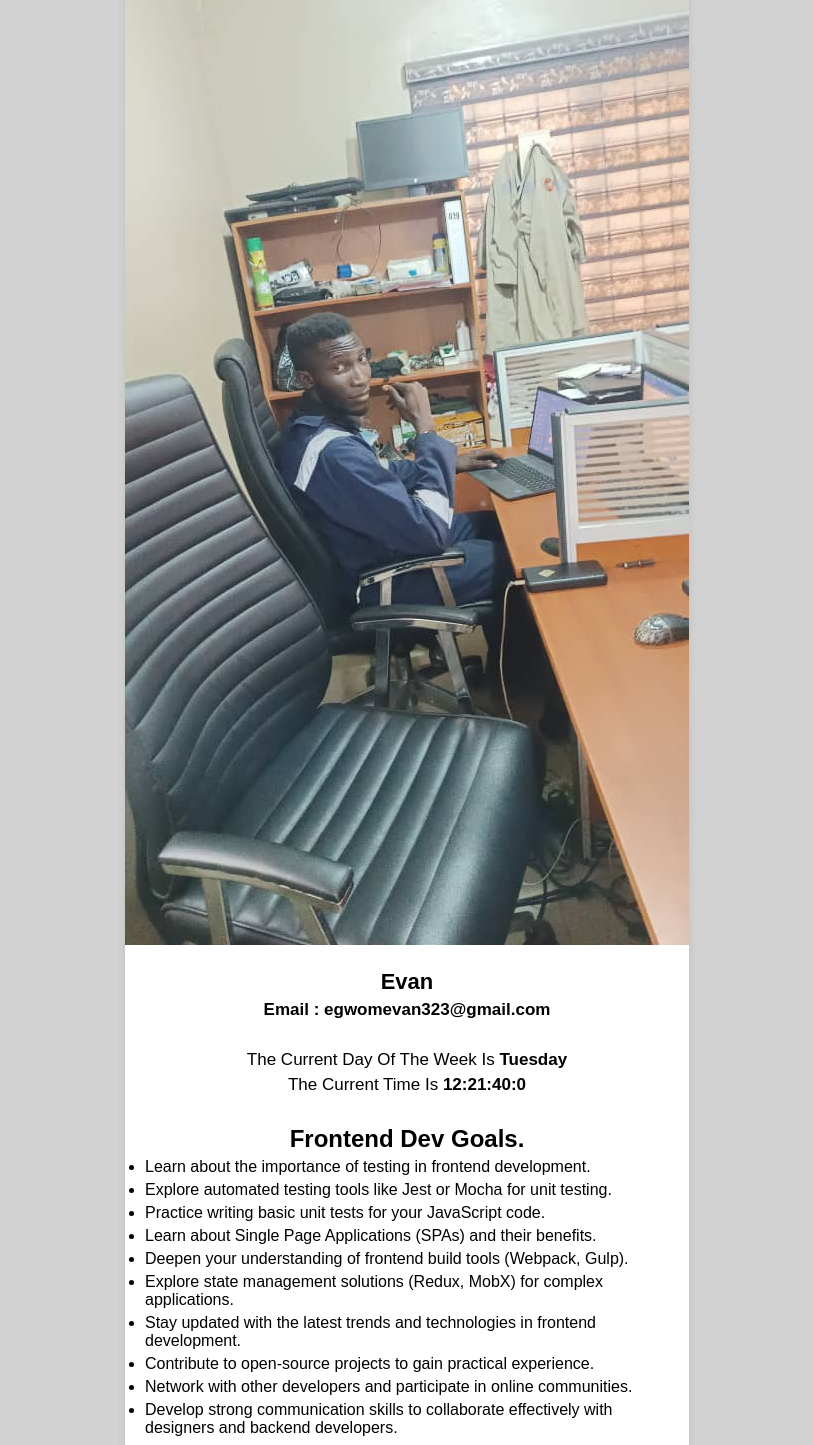
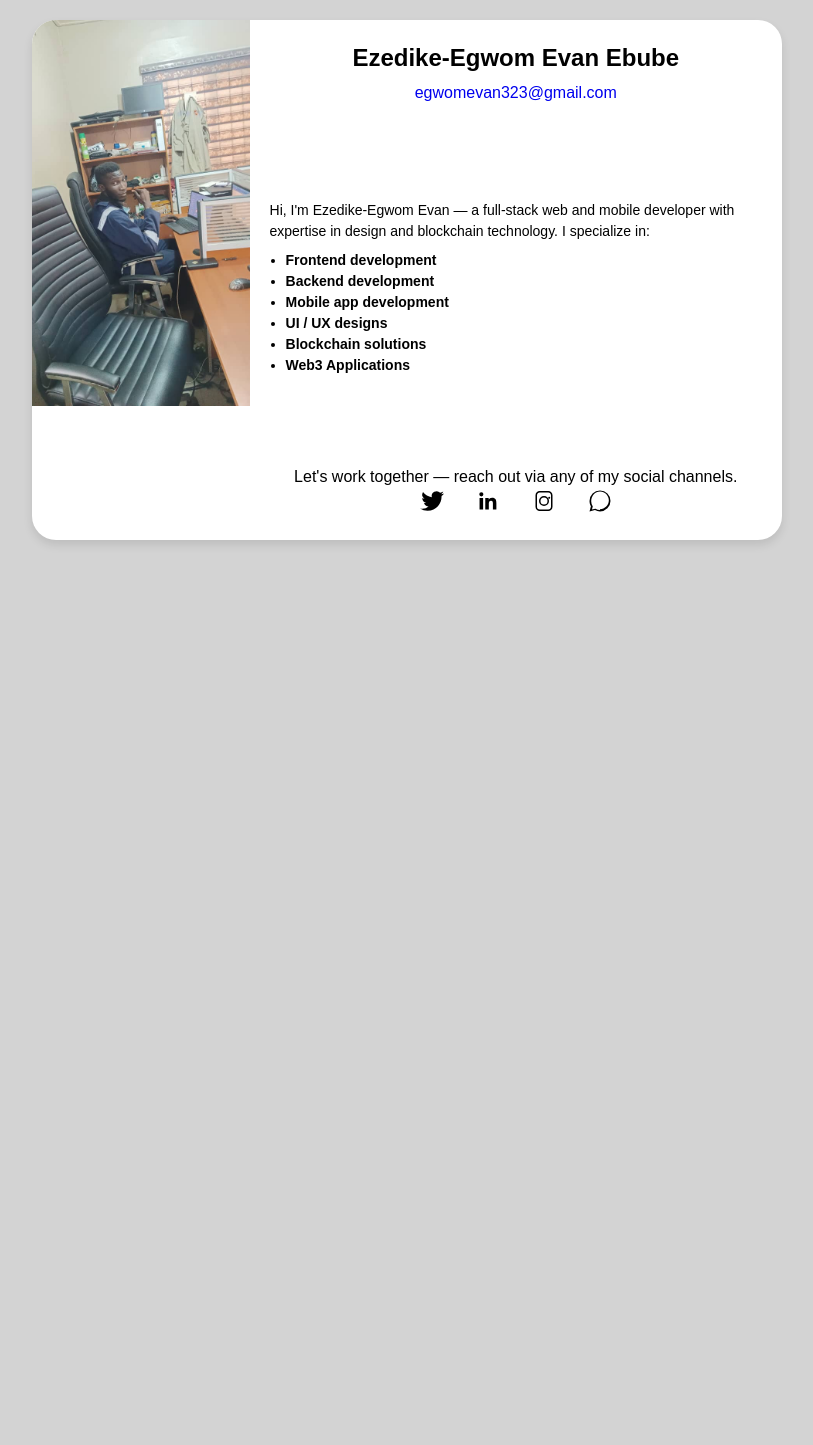
Before and after one commit to Ezedike-Evan/HNG11-Stage-1, a plain HTML site: page index.html in a window 1280 px wide. Shown: the part 120-1565 px from the top of the page, without its empty margins (233-1046 px from the left). After the commit the page ends 800 px from the top, so only its background shows below. Drawn offline with Linux system fonts and the light colour scheme.

Commit message:
FIX:made into a profile card

```diff
--- a/index.html
+++ b/index.html
@@ -1,9 +1,9 @@
 <!DOCTYPE html>
 <html lang="en">
 	<head>
-    <meta charset="UTF-8">
-    <meta name="viewport" content="width=device-width, initial-scale=1.0">
-    <link rel="stylesheet" href="./styles.css">
+		<meta charset="UTF-8" />
+		<meta name="viewport" content="width=device-width, initial-scale=1.0" />
+		<link rel="stylesheet" href="./styles.css" />
 		<title>HNG 11 Stage-1</title>
 	</head>
 	<body>
@@ -12,36 +12,30 @@
 				<img data-testid="slackProfilePicture" class="profile-img" />
 			</div>
 			<div class="text-data">
+				<div>
 					<h1 class="name" data-testid="slackDisplayName"></h1>
-            <h6 class="email">Email : <span data-testid="slackEmail"></span></h6>
-            <p class="day">The current day of the week is <span data-testid="currentDay"></span></p>
-            <p class="time">The current time is <span data-testid="currentTimeUTC"></span></p>
+					<a href="http://" target="_blank" rel="noopener noreferrer">
+						<p class="email" data-testid="slackEmail"></p>
+					</a>
 				</div>
-        <h2>
-            Frontend Dev Goals.
-        </h2>
+				<div>
+					<p class="description">
+						Hi, I'm Ezedike-Egwom Evan — a full-stack web and mobile developer
+						with expertise in design and blockchain technology. I specialize in:
+					</p>
 					<ul>
-            <li>Learn about the importance of testing in frontend development.</li>
-            <li>Explore automated testing tools like Jest or Mocha for unit testing.</li>
-            <li>Practice writing basic unit tests for your JavaScript code.</li>
-            <li>Learn about Single Page Applications (SPAs) and their benefits.</li>
-            <li>Deepen your understanding of frontend build tools (Webpack, Gulp).</li>
-            <li>Explore state management solutions (Redux, MobX) for complex applications.</li>
-            <li>Stay updated with the latest trends and technologies in frontend development.</li>
-            <li>Contribute to open-source projects to gain practical experience.</li>
-            <li>Network with other developers and participate in online communities.</li>
-            <li>Develop strong communication skills to collaborate effectively with designers and backend developers.</li>
+						<li>Frontend development</li>
+						<li>Backend development</li>
+						<li>Mobile app development</li>
+						<li>UI / UX designs</li>
+						<li>Blockchain solutions</li>
+						<li>Web3 Applications</li>
 					</ul>
-        <div class="logo">
-            <a data-testid="keywordLink" target="_blank" rel="noopener noreferrer">
-                <img src="./logos/dog.svg" alt="dog" />
-            </a>
-            <a data-testid="hngLink" target="_blank" rel="noopener noreferrer">
-                <img src="./logos/hng.svg" alt="hng" style="background-color: #00AEFF;" />
-            </a>
-            <a data-testid="scrapeanywebLink" target="_blank" rel="noopener noreferrer">
-                <img src="./logos/scrape.png" alt="scrape" />
-            </a>
+				</div>
+				<div class="social">
+					<p>Let's work together — reach out via any of my social channels.</p>
+					<div class="social-links" id="social-links"></div>
+				</div>
 			</div>
 		</div>
 		<script src="./script.js"></script>
--- a/script.js
+++ b/script.js
@@ -1,44 +1,39 @@
 const data = {
-    slackProfilePicturePath : './me-564px.jpg',
-    scrapeAnyWebHref:"http://scrapeanyweb.site/",
-    keywordLinkHref:"http://keyword.dog/",
-    hngLinkHref:"http://hng.tech/learn",
-    DisplayName : 'Evan',
-    slackEmail : 'egwomevan323@gmail.com',
-    dayOfWeek : ['Sunday','Monday','Tuesday','Wednesday','Thursday','Friday','Saturday'],
-    time : {
-        hrs : '',
-        mins : '',
-        secs : ''
-    }
-}
+	slackProfilePicturePath: "./me-564px.jpg",
+	DisplayName: "Ezedike-Egwom Evan Ebube",
+	email: "egwomevan323@gmail.com",
+};
 
-const slackProfilePicture = document.querySelector('[data-testid="slackProfilePicture"]')
-const scrapeanyweb = document.querySelector('[data-testid="scrapeanywebLink"]')
-const keywordLink = document.querySelector('[data-testid="keywordLink"]')
-const hngLink = document.querySelector('[data-testid="hngLink"]')
-const slackEmail = document.querySelector('[data-testid="slackEmail"]')
-const slackDisplayName = document.querySelector('[data-testid="slackDisplayName"]')
-const currentDay = document.querySelector('[data-testid="currentDay"]')
-const currentTimeUTC = document.querySelector('[data-testid="currentTimeUTC"]')
+const slackProfilePicture = document.querySelector(
+	'[data-testid="slackProfilePicture"]'
+);
 
-slackProfilePicture.src = data.slackProfilePicturePath
-slackProfilePicture.alt = data.DisplayName
-slackProfilePicture.style.width = '100%'
-scrapeanyweb.href = data.scrapeAnyWebHref
-keywordLink.href = data.keywordLinkHref
-hngLink.href = data.hngLinkHref
-slackDisplayName.textContent = data.DisplayName
-slackEmail.textContent = data.slackEmail
+const slackEmail = document.querySelector('[data-testid="slackEmail"]');
+const slackDisplayName = document.querySelector(
+	'[data-testid="slackDisplayName"]'
+);
 
-const updateFunction = ()=>{
-    const currentDate = new Date()
-    currentDay.textContent = data.dayOfWeek[currentDate.getUTCDay()]
+slackProfilePicture.src = data.slackProfilePicturePath;
+slackProfilePicture.alt = data.DisplayName;
+slackProfilePicture.style.width = "100%";
+slackDisplayName.textContent = data.DisplayName;
+slackEmail.textContent = data.email;
 
-    data.time.hrs = currentDate.getUTCHours() < 10 ? '0'+currentDate.getUTCHours() : currentDate.getUTCHours()
-    data.time.mins = currentDate.getUTCMinutes() < 10 ? '0'+currentDate.getUTCMinutes() : currentDate.getUTCMinutes()
-    data.time.secs = currentDate.getUTCSeconds() < 10 ? '0'+currentDate.getUTCSeconds() : currentDate.getUTCSeconds()
 
-    currentTimeUTC.textContent = `${data.time.hrs}:${data.time.mins}:${data.time.secs}:${currentDate.getUTCMilliseconds()}`
-}
-setInterval(updateFunction, 50)
+const socialIcons = [
+  { name: "twitter", url: "https://twitter.com" },
+  { name: "linkedin", url: "https://linkedin.com" },
+  { name: "instagram", url: "https://instagram.com" },
+  { name: "whatsapp", url: "https://wa.me/1234567890" },
+];
+
+const container = document.getElementById("social-links");
+
+socialIcons.forEach(({ name, url }) => {
+  const a = document.createElement("a");
+  a.href = url;
+  a.target = "_blank";
+  a.rel = "noopener";
+  a.innerHTML = `<img src="icons/${name}.svg" alt="${name}" />`;
+  container.appendChild(a);
+});
--- a/styles.css
+++ b/styles.css
@@ -1,85 +1,109 @@
-*{
+* {
 	margin: 0;
 	padding: 0;
 	box-sizing: border-box;
 	font-family: sans-serif;
+	text-decoration: none;
+	line-height: 1.5;
 }
-body{
+body {
 	display: flex;
 	justify-content: center;
+	align-items: center;
+	height: 100vh;
 	background-color: #d3d3d3;
 }
-p{
-    text-transform: capitalize;
-    font-size: 17px;
+.profile-card {
+	display: flex;
+	height: 65%;
+	max-width: 750px;
+	width: 80%;
+	background: #fff;
+	border-radius: 24px;
+	overflow: hidden;
+	box-shadow: 0 5px 10px rgba(0, 0, 0, 0.1);
 }
-span{
-    font-size: 17px;
-    font-weight: 700;
+
+.image {
+	width: 50%;
 }
-.profile-card{
+.profile-card .text-data {
 	display: flex;
 	flex-direction: column;
 	align-items: center;
-    max-width: 564px;
-    width: 90%;
-    background: #fff;
-    border-radius: 24px;
-    padding: 25px 0;
-    margin-top: 40px;
-    margin-bottom: 40px;
-    box-shadow: 0 5px 10px rgba(0, 0, 0, 0.1);
-    position: relative;
+	justify-content: space-between;
+	padding: 20px;
 }
-.image{
-    max-width: max-content;
-    width: 90vw;
-}
-.profile-card .text-data{
-    display: flex;
-    flex-direction: column;
-    align-items: center;
-    padding-top: 20px;
-}
-.text-data .name{
-    font-size: 22px;
+.text-data .name {
+	font-size: 24px;
 	font-weight: 700;
 }
-.text-data .day{
-    margin: 25px 0 5px;
+.text-data .email {
+	margin: 5px 0;
+	text-align: center;
+	font-size: 16px;
 }
-.text-data .email{
-    margin: 5px 0;
-    font-size: 17px;
+.text-data .description {
+	font-size: 14px;
 }
-h2{
-    margin-top: 30px;
+.text-data ul {
+	margin-left: 16px;
+	margin-top: 8px;
 }
-ul{
-    padding: 0 20px ;
+.text-data ul li {
+	font-size: 14px;
+	font-weight: 600;
 }
-ul li{
-    margin: 5px 0;
-    text-wrap: wrap;
+
+.social-links {
+	display: flex;
+	gap: 32px;
+	justify-content: center;
 }
-.logo{
-    display: flex;
-    justify-content: space-evenly;
+
+.social-links img {
+	width: 24px;
+	height: 24px;
+	transition: transform 0.3s ease;
+}
+
+.social-links img:hover {
+	transform: scale(1.2);
+}
+
+@media (max-width: 900px) {
+    body{
+        margin: 125px 0;
+    }
+	.profile-card {
+        flex-direction: column;
+		height: max-content;
+	}
+	.image {
 		width: 100%;
-    margin-top: 40px;
 	}
-.logo img{
-    width: 50px;
-    height: 50px;
+	.text-data .name {
+		font-size: 20px;
 	}
-@media (max-width:420px) {
-    p,span{
+	.text-data .email {
+		margin: 0;
 		font-size: 14px;
+	}
+	.text-data .description {
+        margin-top: 12px;
+		font-size: 14px;
+	}
+    .social{
+        margin-top: 12px;
+    }
+    .social p{
+        font-size: 12px;
+    }
+	.social-links img {
+		width: 20px;
+		height: 20px;
 	}
 }
 
-@media (max-width:355px) {
-    p,span{
-        font-size: 12px;
+@media (max-width: 355px) {
 }
-}
```
Also changed, not shown: icons/discord.svg (added), icons/facebook.svg (added), icons/github.svg (added), icons/instagram.svg (added), icons/linkedin.svg (added), icons/telegram.svg (added), icons/threads.svg (added), icons/tiktok.svg (added), icons/twitch.svg (added), icons/twitter.svg (added), icons/whatsapp.svg (added), icons/youtube.svg (added), logos/dog.svg (deleted), logos/hng.svg (deleted), 1 more files, 1 other file. Lines whose indentation alone changed are shown as unchanged.
